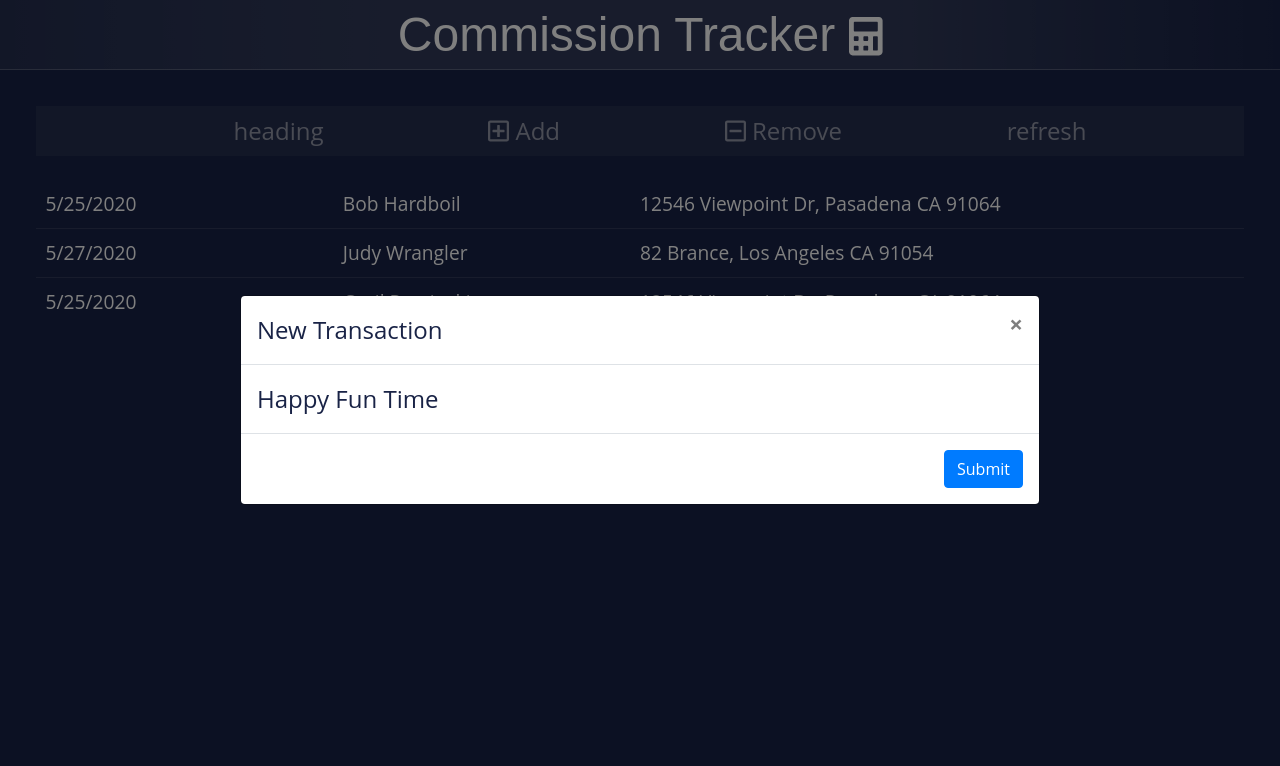
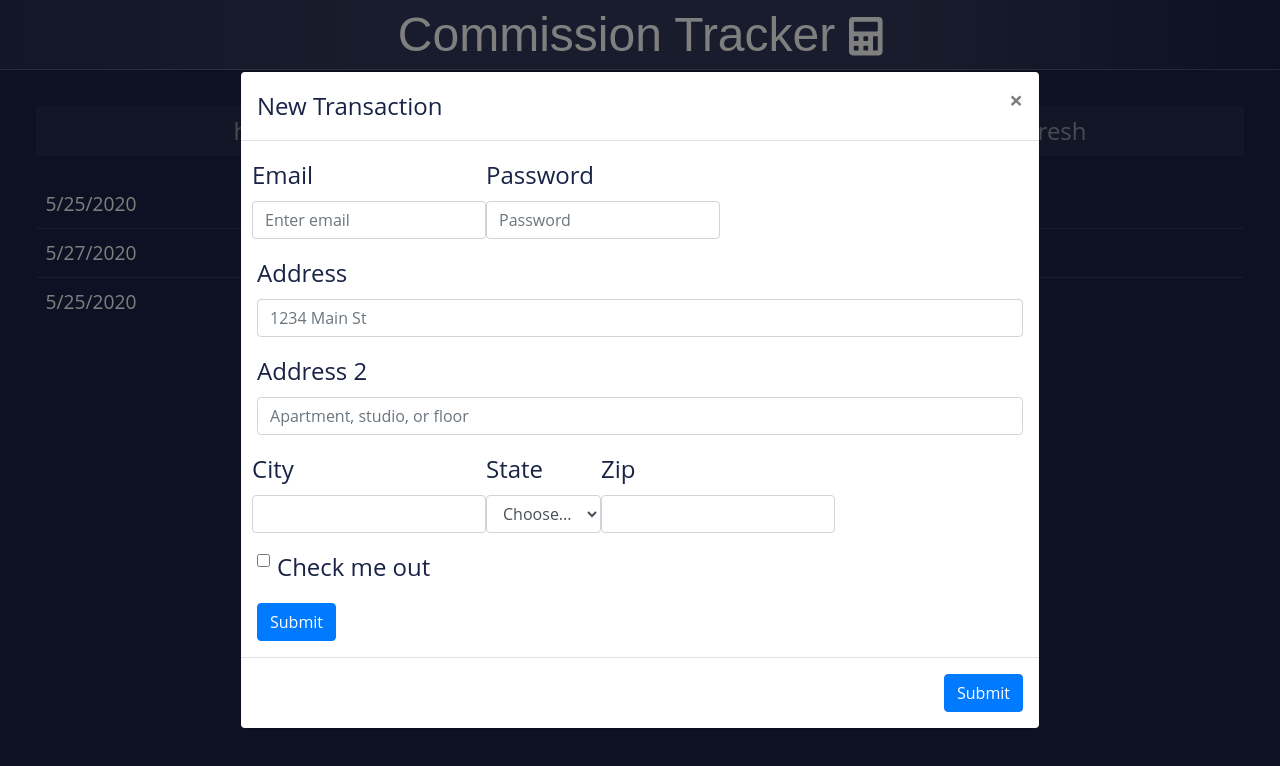
Before and after one commit to stockampj/electron-react-app-with-local-store, a React app: page / in a window 1280 px wide. Both pictures are taken after a click on the item "Add". Shown: the top 766 px of the page. Built offline with nearby package versions, Linux system fonts and the light colour scheme; the HTML template or start-up script is replaced by a standard one.

Commit message:
restructure commission data to accomodate multiple agents

```diff
--- a/src/backend/TempCommissionData.js
+++ b/src/backend/TempCommissionData.js
@@ -2,7 +2,10 @@ const tempCommissionData = [
   {
     id: 1,
     date: '5/25/2020',
-    agent: 'Bob Hardboil',
+    agents: [
+      'Bob Hardboil',
+      'Sue Smith'
+    ],
     address: '12546 Viewpoint Dr, Pasadena CA 91064',
     price: 5000000,
     totalCommissionRate: 2.5,
@@ -24,7 +27,10 @@ const tempCommissionData = [
   {
     id: 2,
     date: '5/27/2020',
-    agent: 'Judy Wrangler',
+    agents: [
+      'Judy Wrangler',
+      'Sue Smith'
+    ],
     address: '82 Brance, Los Angeles CA 91054',
     price: 300000,
     totalCommissionRate: 2.5,
@@ -42,7 +48,9 @@ const tempCommissionData = [
   {
     id: 3,
     date: '5/25/2020',
-    agent: 'Cecil Prusinski',
+    agents: [
+      'Cecil Prusinski',
+    ],
     address: '12546 Viewpoint Dr, Pasadena CA 91064',
     price: 5000000,
     totalCommissionRate: 2.5,
--- a/src/components/AddCommissionModal.jsx
+++ b/src/components/AddCommissionModal.jsx
@@ -1,5 +1,7 @@
 import React from 'react'
 import Modal from 'react-bootstrap/Modal';
+import Form from 'react-bootstrap/Form'
+import Button from 'react-bootstrap/Button'
 
 export default function AddCommissionModal({show, onHide}){
 
@@ -18,9 +20,57 @@ export default function AddCommissionModal({show, onHide}){
           </Modal.Title>
         </Modal.Header>
         <Modal.Body>
-          <div>
-            Happy Fun Time
-          </div>
+          <Form>
+            <Form.Row>
+              <Form.Group controlId="formGridEmail">
+                <Form.Label>Email</Form.Label>
+                <Form.Control type="email" placeholder="Enter email" />
+              </Form.Group>
+
+              <Form.Group controlId="formGridPassword">
+                <Form.Label>Password</Form.Label>
+                <Form.Control type="password" placeholder="Password" />
+              </Form.Group>
+            </Form.Row>
+
+            <Form.Group controlId="formGridAddress1">
+              <Form.Label>Address</Form.Label>
+              <Form.Control placeholder="1234 Main St" />
+            </Form.Group>
+
+            <Form.Group controlId="formGridAddress2">
+              <Form.Label>Address 2</Form.Label>
+              <Form.Control placeholder="Apartment, studio, or floor" />
+            </Form.Group>
+
+            <Form.Row>
+              <Form.Group controlId="formGridCity">
+                <Form.Label>City</Form.Label>
+                <Form.Control />
+              </Form.Group>
+
+              <Form.Group controlId="formGridState">
+                <Form.Label>State</Form.Label>
+                <Form.Control as="select" defaultValue="Choose...">
+                  <option>Choose...</option>
+                  <option>...</option>
+                </Form.Control>
+              </Form.Group>
+
+              <Form.Group controlId="formGridZip">
+                <Form.Label>Zip</Form.Label>
+                <Form.Control />
+              </Form.Group>
+            </Form.Row>
+
+            <Form.Group id="formGridCheckbox">
+              <Form.Check type="checkbox" label="Check me out" />
+            </Form.Group>
+
+            <Button variant="primary" type="submit">
+              Submit
+            </Button>
+          </Form>
         </Modal.Body>
         <Modal.Footer>
           {/* {submitButton()} */}
--- a/src/components/CommissionItem.jsx
+++ b/src/components/CommissionItem.jsx
@@ -12,7 +12,7 @@ export default function CommissionItem (props){
   const  {
     id,
     date,
-    agent,
+    agents,
     address,
     price,
     totalCommissionRate,
@@ -70,12 +70,16 @@ export default function CommissionItem (props){
     )
   }
 
+  const agentNameDiv = () => agents.map((agent)=>{
+    return (<div key={agent} className="agent-name">{agent}</div>)
+  })
+
   return (
     <div className={`commission-item`} id={`commision-id:${id}`}>
       <div className={`commission-short-view ${selectedClass}`} onClick={()=>{handleExpandedViewToggle()}}>
         <div className="short-view-subsection date-agent">
           <div className="data-item agent-name">{date}</div>
-          <div className="data-item">{agent}</div>
+
         </div>
         <div className="short-view-subsection address">
           <div className="data-item address">{address}</div>
@@ -123,8 +127,10 @@ export default function CommissionItem (props){
           <button className="commission-edit-button">
             <i className="fas fa-edit"></i> Edit
           </button>
+        </div>
 
-
+        <div className="data-item agent-names">
+          {agentNameDiv()}
         </div>
 
         <div className="notes-row">
--- a/src/components/CommissionList.jsx
+++ b/src/components/CommissionList.jsx
@@ -12,7 +12,7 @@ export default function CommissionList () {
             key={commission.id}
             id={commission.id}
             date={commission.date}
-            agent={commission.agent}
+            agents={commission.agents}
             address={commission.address}
             price={commission.price}
             totalCommissionRate={commission.totalCommissionRate}
--- a/src/components/CommissionStyles.css
+++ b/src/components/CommissionStyles.css
@@ -97,15 +97,16 @@ ul.tools-list {
   display: flex;
   flex-direction: column;
   flex-wrap: wrap;
-  height: 200px;
+  min-height: 200px;
   overflow: hidden;
   /* background-color: rgba(255,255,255,.05); */
-  transition: height .3s, padding .3s;
+  transition: min-height .3s, padding .3s, height .3s;
 }
 
 .commission-expanded-view.hide-expanded-view {
   height: 0em;
-  padding: 0px;
+  min-height: 0em;
+  padding: 0em;
 }
 
 .money-row {
@@ -210,6 +211,12 @@ ul.tools-list {
   box-shadow: 0em 0em .1em .05em rgba(255,255,255,.5);
 }
 
+.agent-names{
+  margin: 1em 0em 1em 0em;
+  display:flex;
+  flex-direction: column;
+}
+
 .modal-content {
   color: rgba(25,35,70,1);
 }
```
